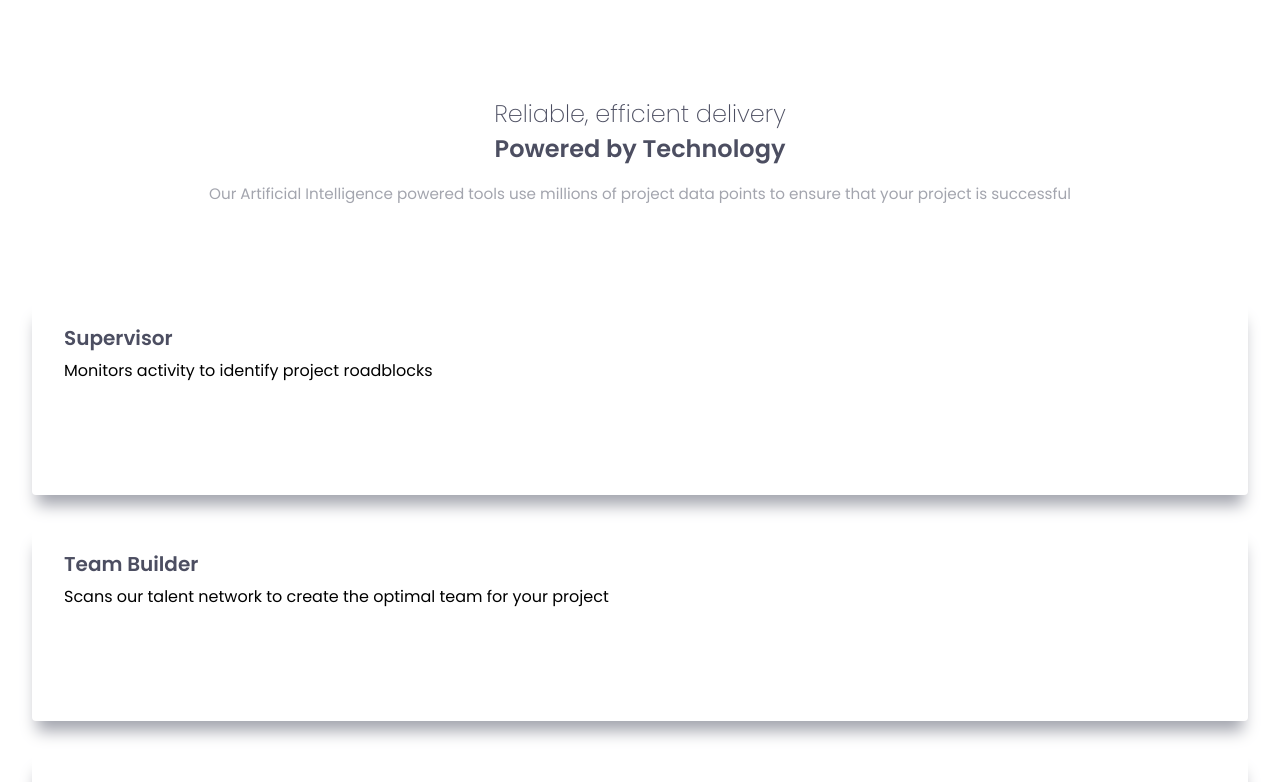
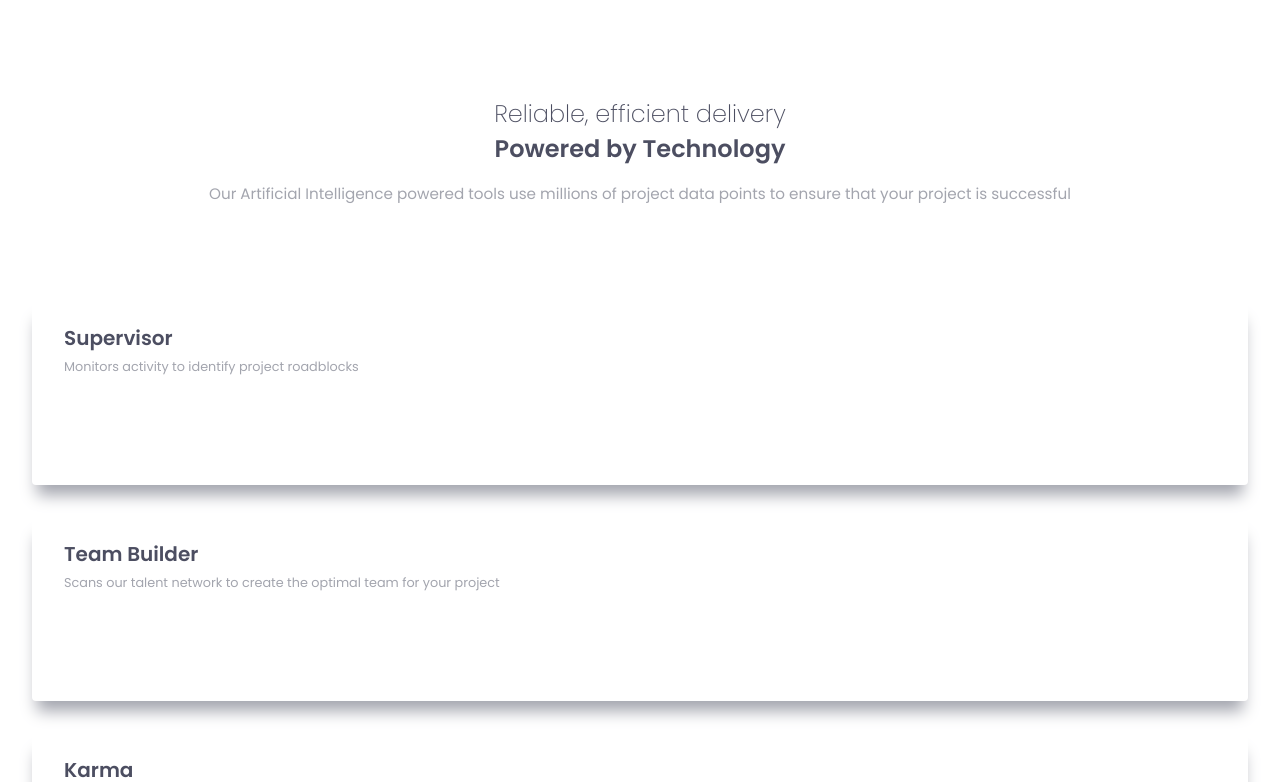
Before and after one commit to Israel-Carneiro/four-card-feature-section-master, a plain HTML site: page HTML/index.html in a window 1280 px wide. Shown: the top 782 px of the page. Drawn offline with Linux system fonts and the light colour scheme.

Commit message:
Box text style

```diff
--- a/CSS/style.css
+++ b/CSS/style.css
@@ -48,3 +48,8 @@ body {
     line-height: .5rem;
     color: var(--very-dark-blue);
 }
+
+.box__text {
+    font-size: .8rem;
+    color: var(--grayish-blue);
+}
```
